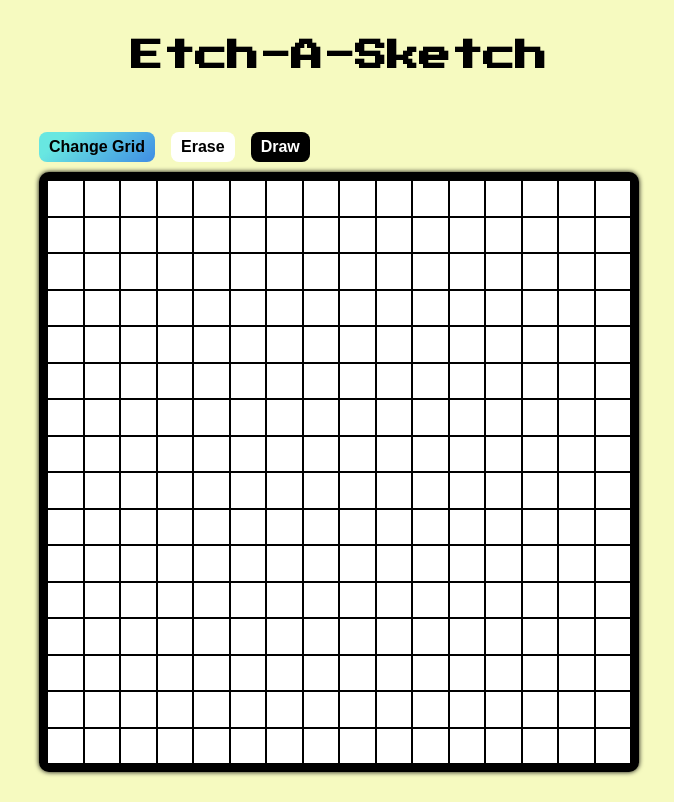
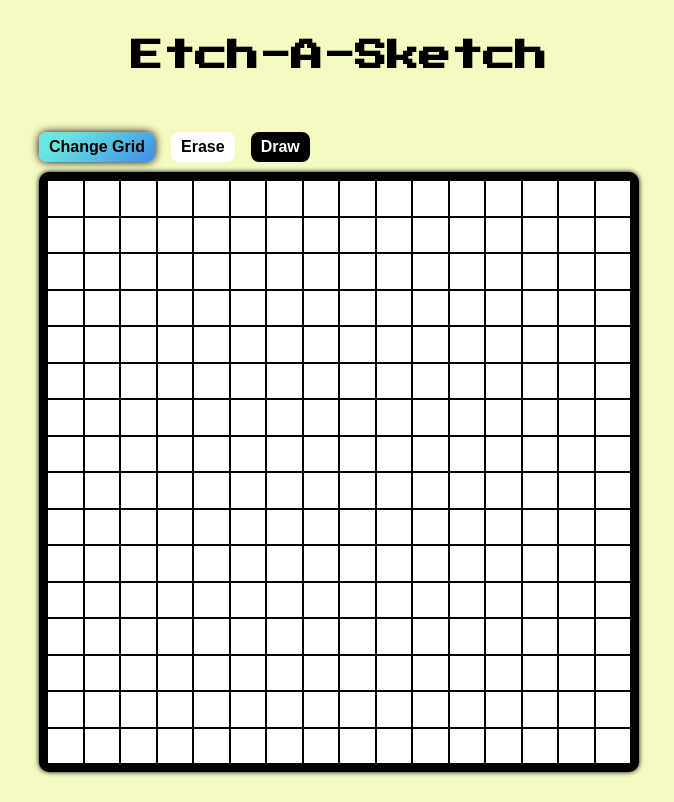
Before and after one commit to PixelPunk07/Etch-A-Sketch, a plain HTML site: page index.html in a window 1280 px wide. In both pictures the pointer is over the button "Change Grid". Shown: the whole page, without its empty margins (301-975 px from the left). Drawn offline with Linux system fonts and the light colour scheme.

Commit message:
Add hovering effects to all buttons

```diff
--- a/style.css
+++ b/style.css
@@ -50,6 +50,11 @@ h1 {
     cursor: pointer;
     border: none;
     border-radius: 8px;
+    transition: all 0.3s;
+}
+
+.btn-container button:hover {
+    box-shadow: 0 0 8px #000;
 }
 
 .btn-container .erase-btn {
```
